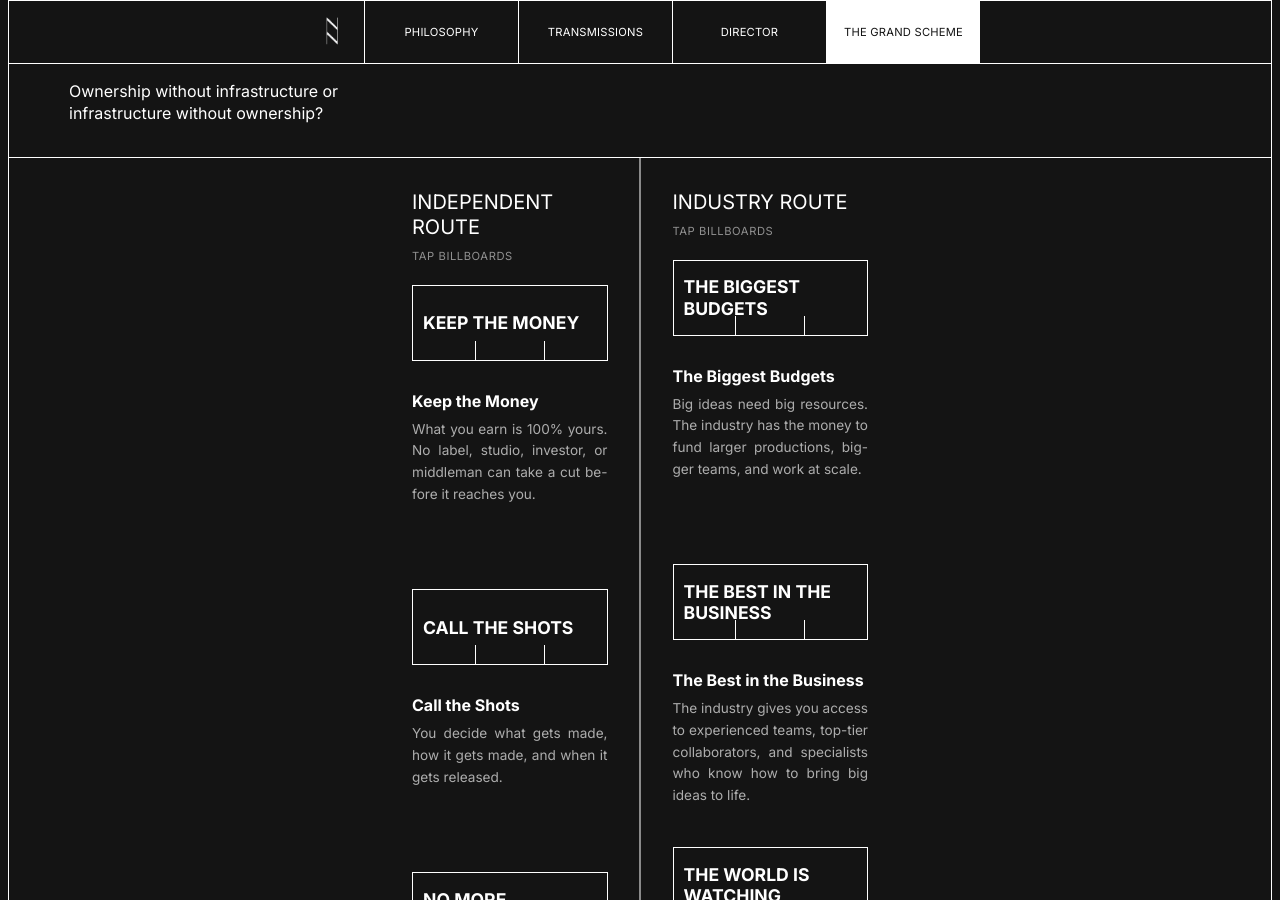
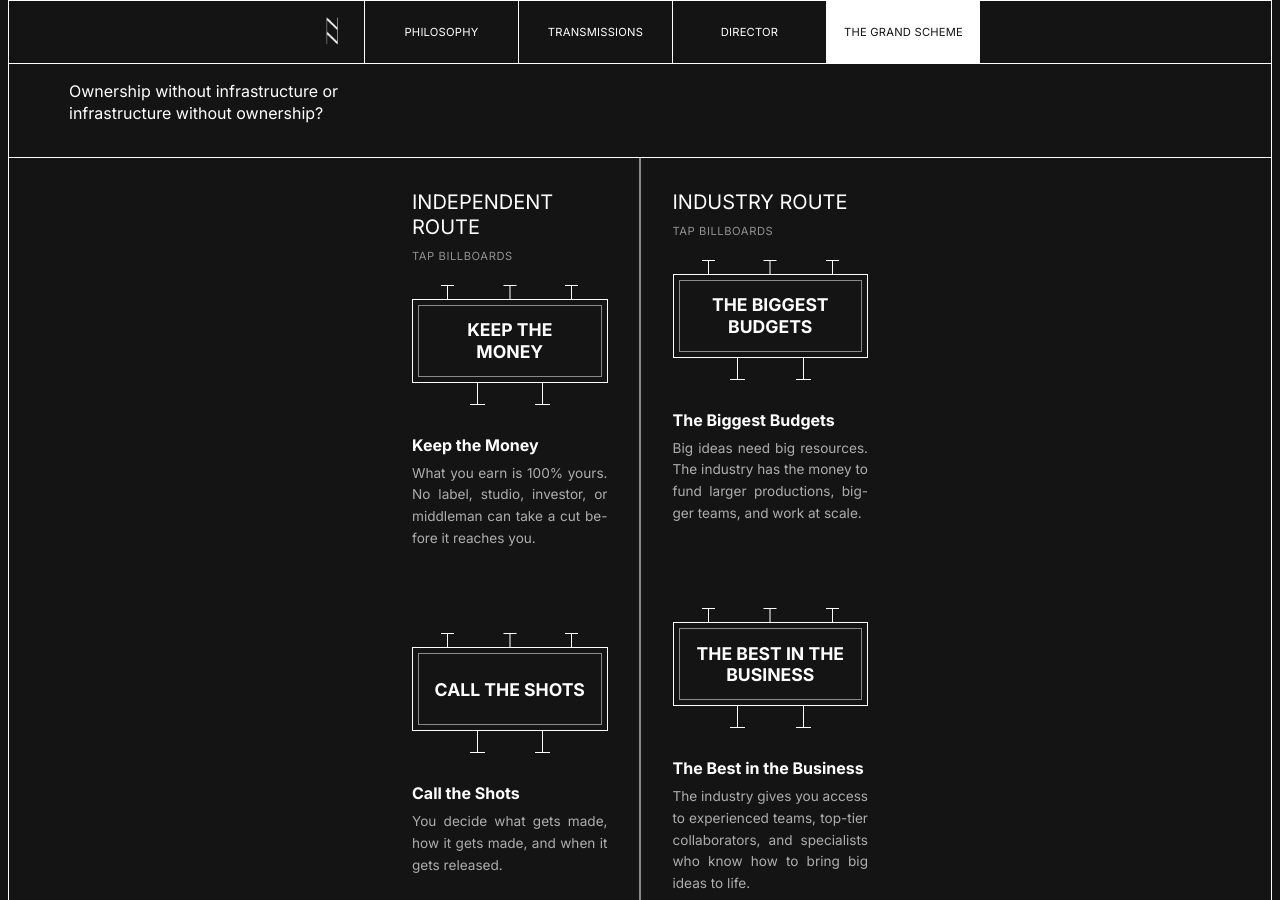
Before and after one commit to laindoe/ten-grand, a Jekyll site: the page built from index.html, in a window 1280 px wide and 900 px high, scrolled down 1018 px. Built offline with Jekyll 4.4.1, drawn with Linux system fonts in a browser that asks for light colours.

Commit message:
Refine billboard illustration: fix layout bug, add mounts/frame/centering (#109)
.billboard__graphic is a <span> (inline by default), so its
padding-top/padding-bottom were painting but not reserving real
layout space — the mounting brackets and support posts, positioned
relative to that box, were overlapping the sign face instead of
sitting above/below it. Adding display: block fixes the underlying
bug the rest of this pass builds on.

Also: adds a third (center) mounting bracket alongside the existing
left/right ones; adds a subtle inset line inside the sign face so it
reads as a framed panel; centers the headline both horizontally and
vertically via flex (stable regardless of line count); and gives the
two support posts slightly bulkier feet so they read as clearly
connected to the frame. Content, the two-column layout, the tap
interaction, and the overall black-and-white style are unchanged.


Claude-Session: https://claude.ai/code/session_017ynTvtGuh3qPdfkvciNjhT

Co-authored-by: Claude <noreply@anthropic.com>

```diff
--- a/css/style.css
+++ b/css/style.css
@@ -414,17 +414,23 @@ a {
   outline-offset: 4px;
 }
 
+/* display: block is required here: it's a <span>, and padding on an
+   inline element (the default) paints but doesn't reserve real
+   layout space — so the mounts/posts below, positioned relative to
+   this box, would overlap the board instead of sitting above/below
+   it in the space padding-top/padding-bottom are meant to reserve. */
 .billboard__graphic {
+  display: block;
   position: relative;
-  padding-top: 12px;
-  padding-bottom: 20px;
+  padding-top: 14px;
+  padding-bottom: 22px;
 }
 
 .billboard__lamp {
   position: absolute;
   top: 0;
   width: 1px;
-  height: 12px;
+  height: 14px;
   background: var(--color-card-border);
 }
 
@@ -432,14 +438,19 @@ a {
   content: "";
   position: absolute;
   top: 0;
-  left: -5px;
-  width: 11px;
+  left: -6px;
+  width: 13px;
   height: 1px;
   background: var(--color-card-border);
 }
 
 .billboard__lamp--left {
   left: 18%;
+}
+
+.billboard__lamp--center {
+  left: 50%;
+  transform: translateX(-50%);
 }
 
 .billboard__lamp--right {
@@ -450,19 +461,37 @@ a {
   position: relative;
   display: flex;
   align-items: center;
-  justify-content: flex-start;
-  min-height: 76px;
-  padding: 14px 10px;
+  justify-content: center;
+  min-height: 84px;
+  padding: 18px 20px;
   border: 1px solid var(--color-card-border);
   background: var(--color-bg);
-  text-align: left;
+  text-align: center;
   overflow: hidden;
 }
 
+/* Subtle inset line so the sign reads as a framed panel rather than a
+   plain box — inset far enough to clear the border it echoes. */
+.billboard__board::before {
+  content: "";
+  position: absolute;
+  inset: 5px;
+  border: 1px solid var(--color-card-border);
+  opacity: 0.5;
+  pointer-events: none;
+}
+
 .billboard__headline {
+  position: relative;
+  display: flex;
+  align-items: center;
+  justify-content: center;
+  width: 100%;
+  height: 100%;
   font-size: clamp(0.85rem, 4vw, 1.1rem);
   font-weight: 700;
   line-height: 1.2;
+  text-align: center;
 }
 
 /* Placeholder for the real graffiti/vandalism art — layers over the
@@ -495,7 +524,7 @@ a {
   position: absolute;
   bottom: 0;
   width: 1px;
-  height: 20px;
+  height: 22px;
   background: var(--color-card-border);
 }
 
@@ -503,18 +532,18 @@ a {
   content: "";
   position: absolute;
   bottom: 0;
-  left: -6px;
-  width: 13px;
+  left: -7px;
+  width: 15px;
   height: 1px;
   background: var(--color-card-border);
 }
 
 .billboard__leg--left {
-  left: 32%;
+  left: 33%;
 }
 
 .billboard__leg--right {
-  right: 32%;
+  right: 33%;
 }
 
 /* min-height is set inline by js/main.js on load, sized to whichever
--- a/index.html
+++ b/index.html
@@ -63,6 +63,7 @@
               <button class="billboard__frame" type="button" aria-pressed="false">
                 <span class="billboard__graphic">
                   <span class="billboard__lamp billboard__lamp--left" aria-hidden="true"></span>
+                  <span class="billboard__lamp billboard__lamp--center" aria-hidden="true"></span>
                   <span class="billboard__lamp billboard__lamp--right" aria-hidden="true"></span>
                   <span class="billboard__board">
                     <span class="billboard__headline">KEEP THE MONEY</span>
@@ -82,6 +83,7 @@
               <button class="billboard__frame" type="button" aria-pressed="false">
                 <span class="billboard__graphic">
                   <span class="billboard__lamp billboard__lamp--left" aria-hidden="true"></span>
+                  <span class="billboard__lamp billboard__lamp--center" aria-hidden="true"></span>
                   <span class="billboard__lamp billboard__lamp--right" aria-hidden="true"></span>
                   <span class="billboard__board">
                     <span class="billboard__headline">CALL THE SHOTS</span>
@@ -101,6 +103,7 @@
               <button class="billboard__frame" type="button" aria-pressed="false">
                 <span class="billboard__graphic">
                   <span class="billboard__lamp billboard__lamp--left" aria-hidden="true"></span>
+                  <span class="billboard__lamp billboard__lamp--center" aria-hidden="true"></span>
                   <span class="billboard__lamp billboard__lamp--right" aria-hidden="true"></span>
                   <span class="billboard__board">
                     <span class="billboard__headline">NO MORE GATEKEEPERS</span>
@@ -127,6 +130,7 @@
               <button class="billboard__frame" type="button" aria-pressed="false">
                 <span class="billboard__graphic">
                   <span class="billboard__lamp billboard__lamp--left" aria-hidden="true"></span>
+                  <span class="billboard__lamp billboard__lamp--center" aria-hidden="true"></span>
                   <span class="billboard__lamp billboard__lamp--right" aria-hidden="true"></span>
                   <span class="billboard__board">
                     <span class="billboard__headline">THE BIGGEST BUDGETS</span>
@@ -146,6 +150,7 @@
               <button class="billboard__frame" type="button" aria-pressed="false">
                 <span class="billboard__graphic">
                   <span class="billboard__lamp billboard__lamp--left" aria-hidden="true"></span>
+                  <span class="billboard__lamp billboard__lamp--center" aria-hidden="true"></span>
                   <span class="billboard__lamp billboard__lamp--right" aria-hidden="true"></span>
                   <span class="billboard__board">
                     <span class="billboard__headline">THE BEST IN THE BUSINESS</span>
@@ -165,6 +170,7 @@
               <button class="billboard__frame" type="button" aria-pressed="false">
                 <span class="billboard__graphic">
                   <span class="billboard__lamp billboard__lamp--left" aria-hidden="true"></span>
+                  <span class="billboard__lamp billboard__lamp--center" aria-hidden="true"></span>
                   <span class="billboard__lamp billboard__lamp--right" aria-hidden="true"></span>
                   <span class="billboard__board">
                     <span class="billboard__headline">THE WORLD IS WATCHING</span>
```
